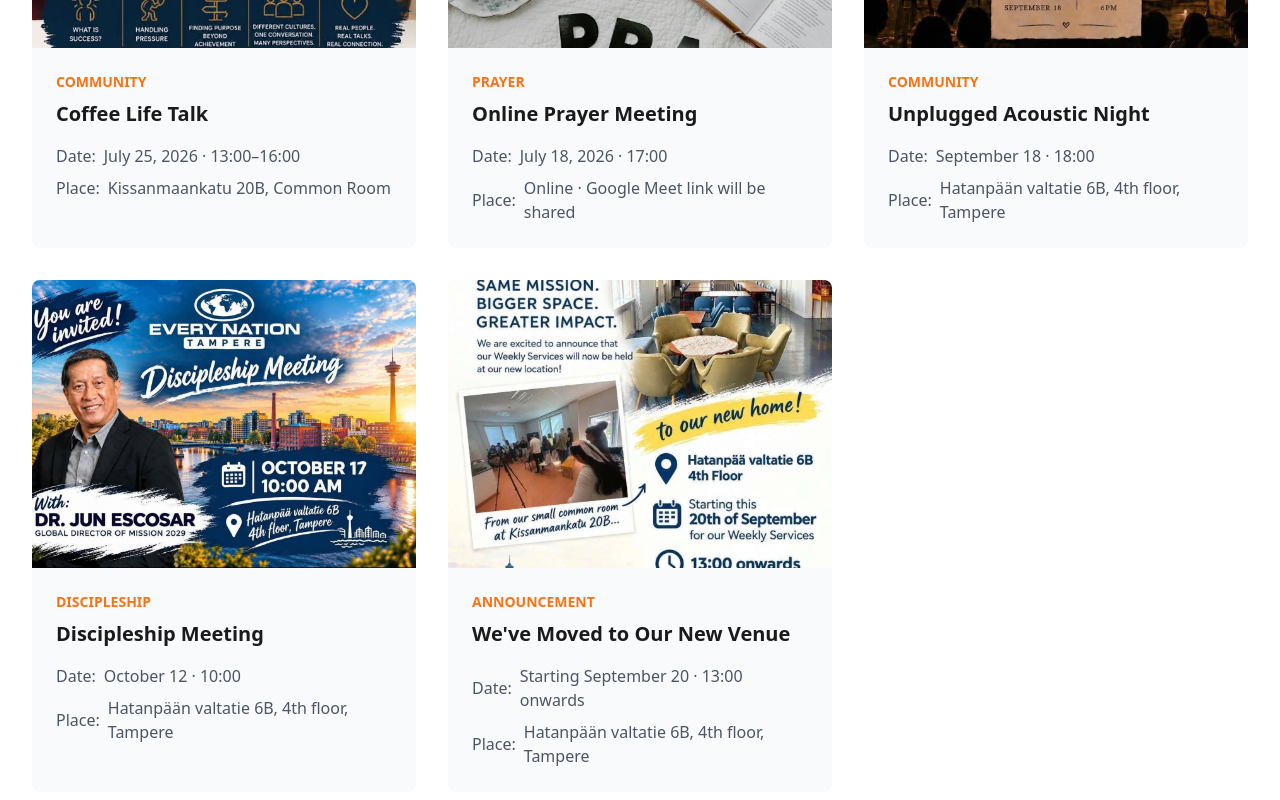
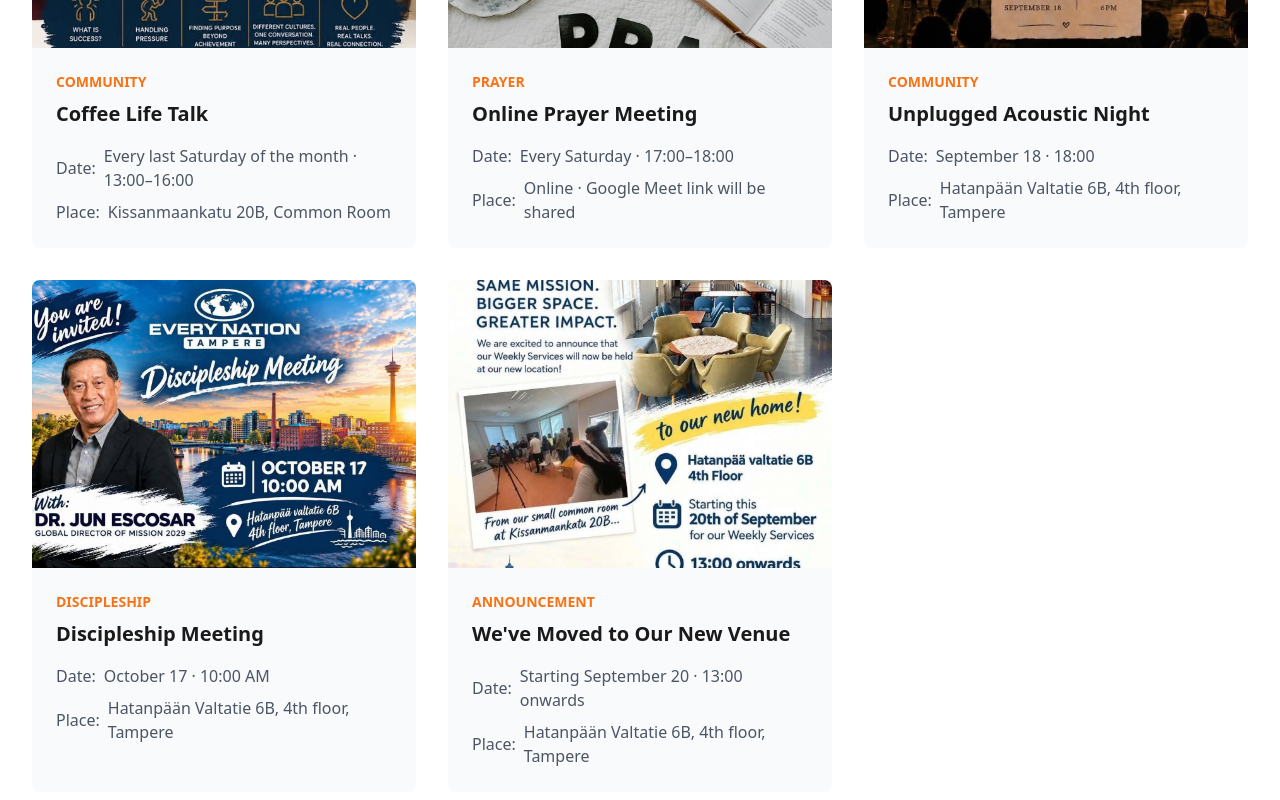
Before and after one commit to jrtabangay/everynationfi-website-iac, a Next.js app: page / in a window 1280 px wide. Shown: the part 3508-4308 px from the top of the page. Built offline with nearby package versions, Linux system fonts and the light colour scheme.

Commit message:
Update event details and clickable posters

```diff
--- a/components/Events.jsx
+++ b/components/Events.jsx
@@ -1,10 +1,10 @@
 export default function Events() {
   const events = [
-    { type: 'Community', title: 'Coffee Life Talk', date: 'July 25, 2026 · 13:00–16:00', location: 'Kissanmaankatu 20B, Common Room', image: '/events/coffee-life-talk.jpg' },
-    { type: 'Prayer', title: 'Online Prayer Meeting', date: 'July 18, 2026 · 17:00', location: 'Online · Google Meet link will be shared', image: '/events/prayer-meeting.jpg' },
-    { type: 'Community', title: 'Unplugged Acoustic Night', date: 'September 18 · 18:00', location: 'Hatanpään valtatie 6B, 4th floor, Tampere', image: '/events/unplugged.jpg' },
-    { type: 'Discipleship', title: 'Discipleship Meeting', date: 'October 12 · 10:00', location: 'Hatanpään valtatie 6B, 4th floor, Tampere', image: '/events/discipleship-meeting.jpg' },
-    { type: 'Announcement', title: "We've Moved to Our New Venue", date: 'Starting September 20 · 13:00 onwards', location: 'Hatanpään valtatie 6B, 4th floor, Tampere', image: '/events/new-venue.jpg' }
+    { type: 'Community', title: 'Coffee Life Talk', date: 'Every last Saturday of the month · 13:00–16:00', location: 'Kissanmaankatu 20B, Common Room', image: '/events/coffee-life-talk.jpg' },
+    { type: 'Prayer', title: 'Online Prayer Meeting', date: 'Every Saturday · 17:00–18:00', location: 'Online · Google Meet link will be shared', image: '/events/prayer-meeting.jpg' },
+    { type: 'Community', title: 'Unplugged Acoustic Night', date: 'September 18 · 18:00', location: 'Hatanpään Valtatie 6B, 4th floor, Tampere', image: '/events/unplugged.jpg' },
+    { type: 'Discipleship', title: 'Discipleship Meeting', date: 'October 17 · 10:00 AM', location: 'Hatanpään Valtatie 6B, 4th floor, Tampere', image: '/events/discipleship-meeting.jpg' },
+    { type: 'Announcement', title: "We've Moved to Our New Venue", date: 'Starting September 20 · 13:00 onwards', location: 'Hatanpään Valtatie 6B, 4th floor, Tampere', image: '/events/new-venue.jpg' }
   ];
 
   return (
@@ -17,7 +17,9 @@ export default function Events() {
         <div className="grid md:grid-cols-2 lg:grid-cols-3 gap-8 mb-12">
           {events.map((event) => (
             <div key={event.title} className="bg-gray-50 rounded-lg overflow-hidden hover:shadow-lg transition">
-              <img src={event.image} alt={event.title} className="w-full h-72 object-cover" />
+              <a href={event.image} target="_blank" rel="noopener noreferrer" aria-label={`Open full image for ${event.title}`}>
+                <img src={event.image} alt={event.title} className="w-full h-72 object-cover cursor-zoom-in" />
+              </a>
               <div className="p-6">
                 <div className="text-sm font-semibold text-secondary uppercase mb-2">{event.type}</div>
                 <h3 className="text-xl font-bold mb-4 text-primary">{event.title}</h3>
```
Also changed, not shown: index.html (+12 -12 lines).
